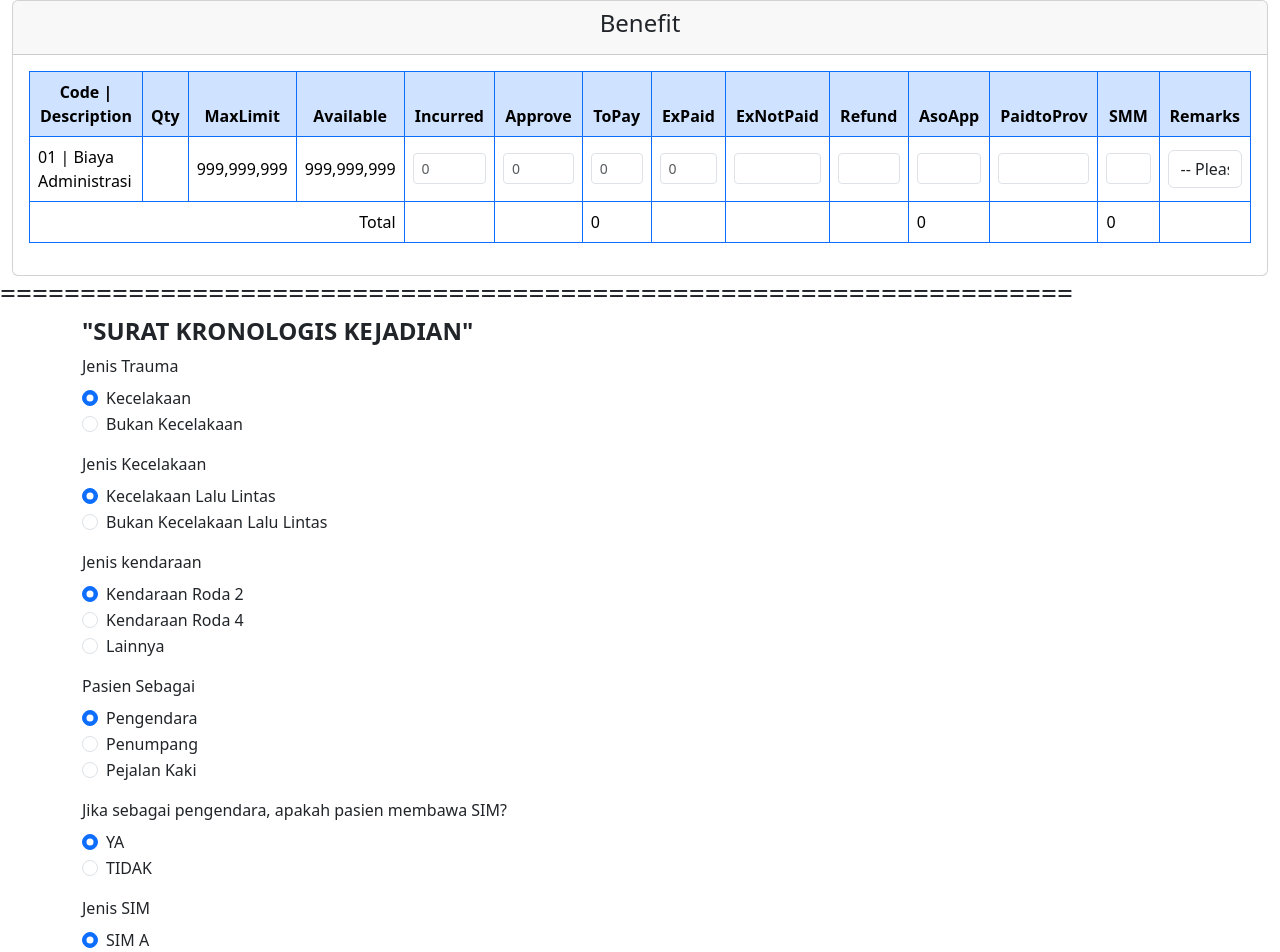
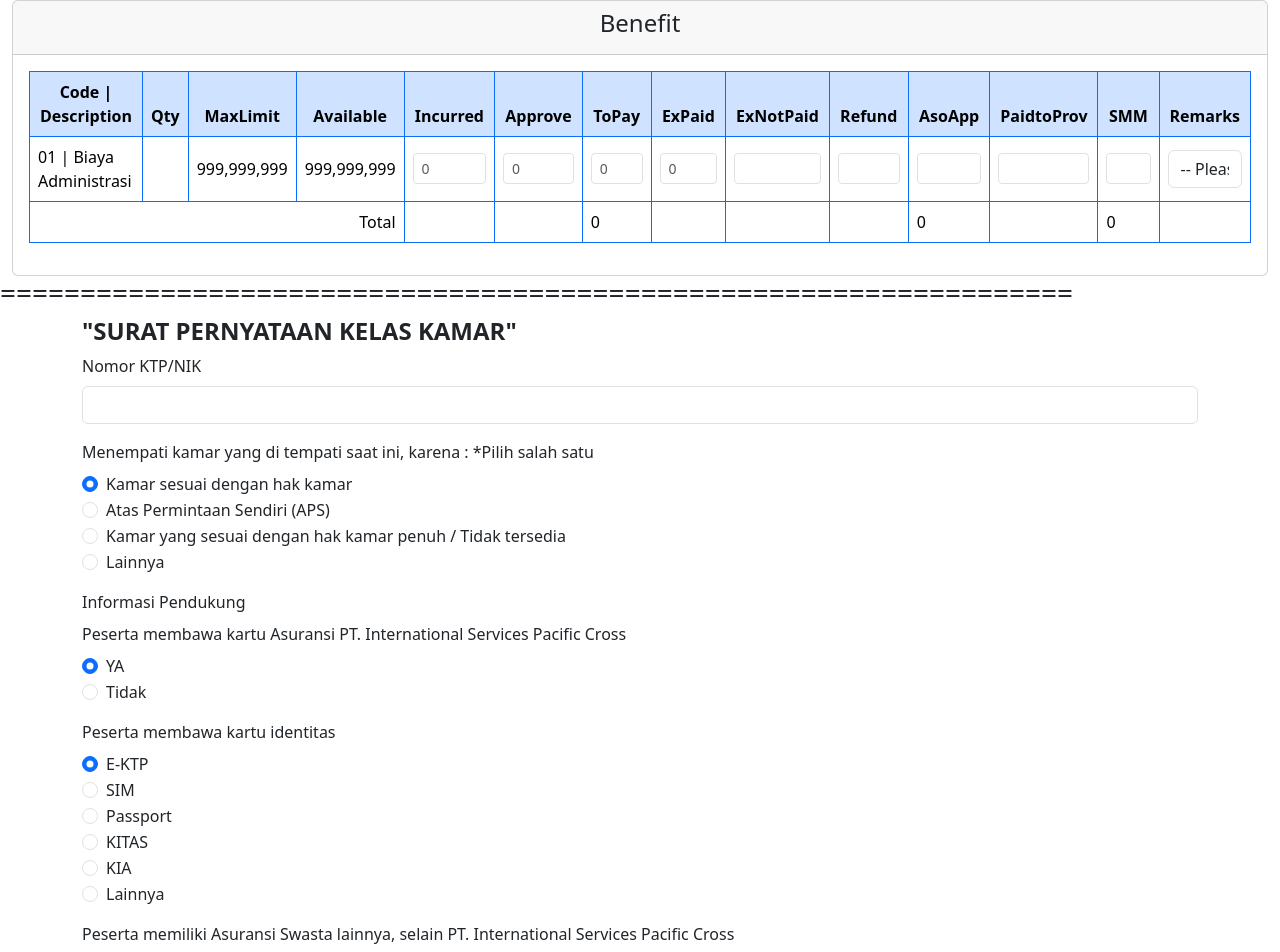
Before and after one commit to DNSDeveloper/form, a React (Create React App) app: page / in a window 1280 px wide. Shown: the top 952 px of the page. Built offline with nearby package versions, Linux system fonts and the light colour scheme.

Commit message:
statement letter

```diff
--- a/src/App.tsx
+++ b/src/App.tsx
@@ -182,31 +182,59 @@ function App() {
     setAnastesiMaternity(anastesi);
   };
 
-  const [incurred,setIncurred] = useState('');
-  const [approve,setApprove] = useState('');
-  const [toPay, settoPay] = useState('');
-  const [exPaid,setExPaid]= useState('');
-  const [refund,setRefund]= useState('');
-  const [exNotPaid,setExNotPaid]= useState('');
-  const [paidtoProv,setPaidtoProve]= useState('');
-
-  const incurredValues = (e: ChangeEvent<HTMLInputElement>) :void => {
+  const [menempatiKamar, setMenempatiKamar] = useState<
+    "hakKamar" | "aps" | "hakKamarPenuh" | "lainnya"
+  >("hakKamar");
+  const checkedMenempatiKamar = (
+    kamar: "hakKamar" | "aps" | "hakKamarPenuh" | "lainnya"
+  ) => {
+    setMenempatiKamar(kamar);
+  };
+
+  const [isKartuIspc, setIskartuIspc] = useState(true);
+  const checkedIsKartuIspc = () => {
+    setIskartuIspc(!isKartuIspc);
+  };
+
+  const [isKartuIdentitas, setIsKartuIdentitas] = useState<
+    "e-ktp" | "sim" | "passport" | "kitas" | "kia" | "lainnya"
+  >("e-ktp");
+  const checkedIsKartuIdentitas = (
+    identitas: "e-ktp" | "sim" | "passport" | "kitas" | "kia" | "lainnya"
+  ) => {
+    setIsKartuIdentitas(identitas);
+  };
+
+  const [isAsuransi, setIsAsuransi] = useState(true);
+  const checkhedIsAsuransi = () => {
+    setIsAsuransi(!isAsuransi);
+  };
+
+  const [incurred, setIncurred] = useState("");
+  const [approve, setApprove] = useState("");
+  const [toPay, settoPay] = useState("");
+  const [exPaid, setExPaid] = useState("");
+  const [refund, setRefund] = useState("");
+  const [exNotPaid, setExNotPaid] = useState("");
+  const [paidtoProv, setPaidtoProve] = useState("");
+
+  const incurredValues = (e: ChangeEvent<HTMLInputElement>): void => {
     const inc = e.target.value;
     // regex untuk hanya angka aja
-    if(/^[0-9]+$/.test(inc)){
-      setIncurred(inc)
+    if (/^[0-9]+$/.test(inc)) {
+      setIncurred(inc);
     }
-  }
-  const handleBlurIncurred = (e:FocusEvent<HTMLInputElement>) : void => {
+  };
+  const handleBlurIncurred = (e: FocusEvent<HTMLInputElement>): void => {
     const inc = e.target.value;
-    if(approve === '0' || approve ==='') {
-      setApprove(inc)
+    if (approve === "0" || approve === "") {
+      setApprove(inc);
     } else {
       handleToPay(incurred, approve);
     }
-  }
-
-  const handleBlurApprove = (e:FocusEvent<HTMLInputElement>) : void => {
+  };
+
+  const handleBlurApprove = (e: FocusEvent<HTMLInputElement>): void => {
     const appr = e.target.value;
     handleToPay(incurred, appr);
     // handlePaidtoProv()
@@ -216,90 +244,90 @@ function App() {
     // } else {
     //   setRefund('0')
     // }
-  }
-  const approveValues = (e:ChangeEvent<HTMLInputElement>) : void => {
+  };
+  const approveValues = (e: ChangeEvent<HTMLInputElement>): void => {
     const appr = e.target.value;
     // regex untuk hanya angka aja
-    if(/^[0-9]+$/.test(appr) ) {
-      setApprove(appr)
+    if (/^[0-9]+$/.test(appr)) {
+      setApprove(appr);
     }
-  }
+  };
   const handleToPay = (incurredValues: string, approveValues: string) => {
     const incurredNumber = parseInt(incurredValues);
     const approveNumber = parseInt(approveValues);
     if (!isNaN(incurredNumber) && !isNaN(approveNumber)) {
       const result = incurredNumber - approveNumber;
-      handleRefund(exPaid,result.toString())
+      handleRefund(exPaid, result.toString());
       settoPay(result.toString());
-      if(exPaid === '0' || exPaid === '') {
+      if (exPaid === "0" || exPaid === "") {
         setExPaid(result.toString());
       }
     } else {
-      settoPay('0');
+      settoPay("0");
     }
-  }
-
-  const handleBlurExpaid = (e:FocusEvent<HTMLInputElement>) : void => {
+  };
+
+  const handleBlurExpaid = (e: FocusEvent<HTMLInputElement>): void => {
     const valExPaid = e.target.value;
-    handleRefund(valExPaid,toPay)
-    handlePaidtoProv()
-  }
-
-  const handleExPaid = (e:ChangeEvent<HTMLInputElement>) : void => {
+    handleRefund(valExPaid, toPay);
+    handlePaidtoProv();
+  };
+
+  const handleExPaid = (e: ChangeEvent<HTMLInputElement>): void => {
     const valExPaid = e.target.value;
     // regex untuk hanya angka aja
-    if(/^[0-9]+$/.test(valExPaid) ) {
-      setExPaid(valExPaid)
+    if (/^[0-9]+$/.test(valExPaid)) {
+      setExPaid(valExPaid);
     }
-  }
+  };
 
   const handleExnotPaid = () => {
     const exPaidVal = parseInt(exPaid);
     const toPayVal = parseInt(toPay);
 
-    if(exPaidVal <= toPayVal) {
+    if (exPaidVal <= toPayVal) {
       const result = toPayVal - exPaidVal;
       setExNotPaid(result.toString());
-      setRefund('0')
+      setRefund("0");
     } else {
       // handleRefund(exPaidVal.toString(),toPayVal.toString())
-      setExNotPaid('0')
+      setExNotPaid("0");
     }
-  }
+  };
 
   const handleRefund = (handleExPaid: string, handleToPay: string) => {
     const exPaidNumber = parseInt(exPaid);
     const toPayNumber = parseInt(toPay);
 
-    if(exPaidNumber >= toPayNumber) {
+    if (exPaidNumber >= toPayNumber) {
       const resultRefund = exPaidNumber - toPayNumber;
       setRefund(resultRefund.toString());
-      setExNotPaid('0')
+      setExNotPaid("0");
     } else {
-      handleExnotPaid()
+      handleExnotPaid();
     }
-  }
+  };
 
   const handlePaidtoProv = () => {
-    const exNotPaidVal = parseInt(exNotPaid)
-    const refundVal = parseInt(refund)
-    const approveVal = parseInt(approve)
-
-    if(exNotPaidVal > 0 && refundVal === 0) {
-      const resultExnotPaid = (approveVal + exNotPaidVal);
-      setPaidtoProve(resultExnotPaid.toString())
-      setRefund('0')
-      console.log('exnotpaid:',resultExnotPaid)
+    const exNotPaidVal = parseInt(exNotPaid);
+    const refundVal = parseInt(refund);
+    const approveVal = parseInt(approve);
+
+    if (exNotPaidVal > 0 && refundVal === 0) {
+      const resultExnotPaid = approveVal + exNotPaidVal;
+      setPaidtoProve(resultExnotPaid.toString());
+      setRefund("0");
+      console.log("exnotpaid:", resultExnotPaid);
     } else if (refundVal > 0 && exNotPaidVal === 0) {
       const resultRefund = approveVal - refundVal;
-      setExNotPaid('0')
-      console.log('refund')
+      setExNotPaid("0");
+      console.log("refund");
       setPaidtoProve(resultRefund.toString());
     } else {
-      console.log('approve')
-      setPaidtoProve(approveVal.toString())
+      console.log("approve");
+      setPaidtoProve(approveVal.toString());
     }
-  }
+  };
 
   return (
     <div className="App">
@@ -376,7 +404,7 @@ function App() {
                         value={exPaid}
                         onChange={handleExPaid}
                         onBlur={handleBlurExpaid}
-                        />
+                      />
                     </td>
                     <td>
                       <input
@@ -428,7 +456,7 @@ function App() {
                     </td>
                     <td>{incurred}</td>
                     <td>{approve}</td>
-                    <td>{toPay === '' ? '0' : toPay}</td>
+                    <td>{toPay === "" ? "0" : toPay}</td>
                     <td>{exPaid}</td>
                     <td>{exNotPaid}</td>
                     <td>{refund}</td>
@@ -440,6 +468,231 @@ function App() {
                 </tbody>
               </table>
             </div>
+          </div>
+        </div>
+      </div>
+
+      <h3>
+        ===================================================================
+      </h3>
+
+      <div className="container">
+        <h4>
+          <b>"SURAT PERNYATAAN KELAS KAMAR"</b>
+        </h4>
+
+        <div className="mb-3">
+          <label className="form-label">Nomor KTP/NIK</label>
+          <input type="text" className="form-control" />
+        </div>
+
+        <div className="mb-3">
+          <label className="form-label">
+            Menempati kamar yang di tempati saat ini, karena : *Pilih salah satu
+          </label>
+
+          <div className="form-check">
+            <input
+              className="form-check-input"
+              id="kecelakaan"
+              type="radio"
+              onChange={() => checkedMenempatiKamar("hakKamar")}
+              checked={menempatiKamar === "hakKamar"}
+            />
+            <label className="form-check-label" htmlFor="kecelakaan">
+              Kamar sesuai dengan hak kamar
+            </label>
+          </div>
+          <div className="form-check">
+            <input
+              className="form-check-input"
+              id="bukan-kecelakaan"
+              type="radio"
+              onChange={() => checkedMenempatiKamar("aps")}
+              checked={menempatiKamar === "aps"}
+            />
+            <label className="form-check-label" htmlFor="bukan-kecelakaan">
+              Atas Permintaan Sendiri (APS)
+            </label>
+          </div>
+          <div className="form-check">
+            <input
+              className="form-check-input"
+              id="bukan-kecelakaan"
+              type="radio"
+              onChange={() => checkedMenempatiKamar("hakKamarPenuh")}
+              checked={menempatiKamar === "hakKamarPenuh"}
+            />
+            <label className="form-check-label" htmlFor="bukan-kecelakaan">
+              Kamar yang sesuai dengan hak kamar penuh / Tidak tersedia
+            </label>
+          </div>
+          <div className="form-check">
+            <input
+              className="form-check-input"
+              id="bukan-kecelakaan"
+              type="radio"
+              onChange={() => checkedMenempatiKamar("lainnya")}
+              checked={menempatiKamar === "lainnya"}
+            />
+            <label className="form-check-label" htmlFor="bukan-kecelakaan">
+              Lainnya
+            </label>
+            {menempatiKamar === "lainnya" ? (
+              <input type="text" className="form-control" />
+            ) : (
+              ""
+            )}
+          </div>
+        </div>
+
+        <div className="">
+          <label className="form-label">Informasi Pendukung</label>
+        </div>
+        <div className="mb-3">
+          <label className="form-label">
+            Peserta membawa kartu Asuransi PT. International Services Pacific
+            Cross{" "}
+          </label>
+          <div className="form-check">
+            <input
+              className="form-check-input"
+              id="bukan-kecelakaan"
+              type="radio"
+              onClick={checkedIsKartuIspc}
+              checked={isKartuIspc}
+            />
+            <label className="form-check-label" htmlFor="bukan-kecelakaan">
+              YA
+            </label>
+          </div>
+          <div className="form-check">
+            <input
+              className="form-check-input"
+              id="bukan-kecelakaan"
+              type="radio"
+              onClick={checkedIsKartuIspc}
+              checked={!isKartuIspc}
+            />
+            <label className="form-check-label" htmlFor="bukan-kecelakaan">
+              Tidak
+            </label>
+          </div>
+        </div>
+        <div className="mb-3">
+          <label className="form-label">Peserta membawa kartu identitas</label>
+          <div className="form-check">
+            <input
+              className="form-check-input"
+              id="e-ktp"
+              type="radio"
+              onChange={() => checkedIsKartuIdentitas("e-ktp")}
+              checked={isKartuIdentitas === "e-ktp"}
+            />
+            <label className="form-check-label" htmlFor="e-ktp">
+              E-KTP
+            </label>
+          </div>
+          <div className="form-check">
+            <input
+              className="form-check-input"
+              id="sim"
+              type="radio"
+              onChange={() => checkedIsKartuIdentitas("sim")}
+              checked={isKartuIdentitas === "sim"}
+            />
+            <label className="form-check-label" htmlFor="sim">
+              SIM
+            </label>
+          </div>
+
+          <div className="form-check">
+            <input
+              className="form-check-input"
+              id="passport"
+              type="radio"
+              onChange={() => checkedIsKartuIdentitas("passport")}
+              checked={isKartuIdentitas === "passport"}
+            />
+            <label className="form-check-label" htmlFor="passport">
+              Passport
+            </label>
+          </div>
+          <div className="form-check">
+            <input
+              className="form-check-input"
+              id="kitas"
+              type="radio"
+              onChange={() => checkedIsKartuIdentitas("kitas")}
+              checked={isKartuIdentitas === "kitas"}
+            />
+            <label className="form-check-label" htmlFor="kitas">
+              KITAS
+            </label>
+          </div>
+          <div className="form-check">
+            <input
+              className="form-check-input"
+              id="kia"
+              type="radio"
+              onChange={() => checkedIsKartuIdentitas("kia")}
+              checked={isKartuIdentitas === "kia"}
+            />
+            <label className="form-check-label" htmlFor="kia">
+              KIA
+            </label>
+          </div>
+          <div className="form-check">
+            <input
+              className="form-check-input"
+              id="lainnya"
+              type="radio"
+              onChange={() => checkedIsKartuIdentitas("lainnya")}
+              checked={isKartuIdentitas === "lainnya"}
+            />
+            <label className="form-check-label" htmlFor="lainnya">
+              Lainnya
+            </label>
+          </div>
+          {isKartuIdentitas === "lainnya" ? (
+            <input type="text" className="form-control" />
+          ) : (
+            ""
+          )}
+        </div>
+        <div className="mb-3">
+          <label className="form-label">
+            Peserta memiliki Asuransi Swasta lainnya, selain PT. International
+            Services Pacific Cross{" "}
+          </label>
+          <div className="form-check">
+            <input
+              className="form-check-input"
+              id="bukan-kecelakaan"
+              type="radio"
+              onChange={checkhedIsAsuransi}
+              checked={isAsuransi}
+            />
+            <label className="form-check-label" htmlFor="bukan-kecelakaan">
+              YA
+            </label>
+          </div>
+          {isAsuransi === true ? (
+            <input type="text" className="form-control" />
+          ) : (
+            ""
+          )}
+          <div className="form-check">
+            <input
+              className="form-check-input"
+              id="bukan-kecelakaan"
+              type="radio"
+              onChange={checkhedIsAsuransi}
+              checked={!isAsuransi}
+            />
+            <label className="form-check-label" htmlFor="bukan-kecelakaan">
+              Tidak
+            </label>
           </div>
         </div>
       </div>
```
